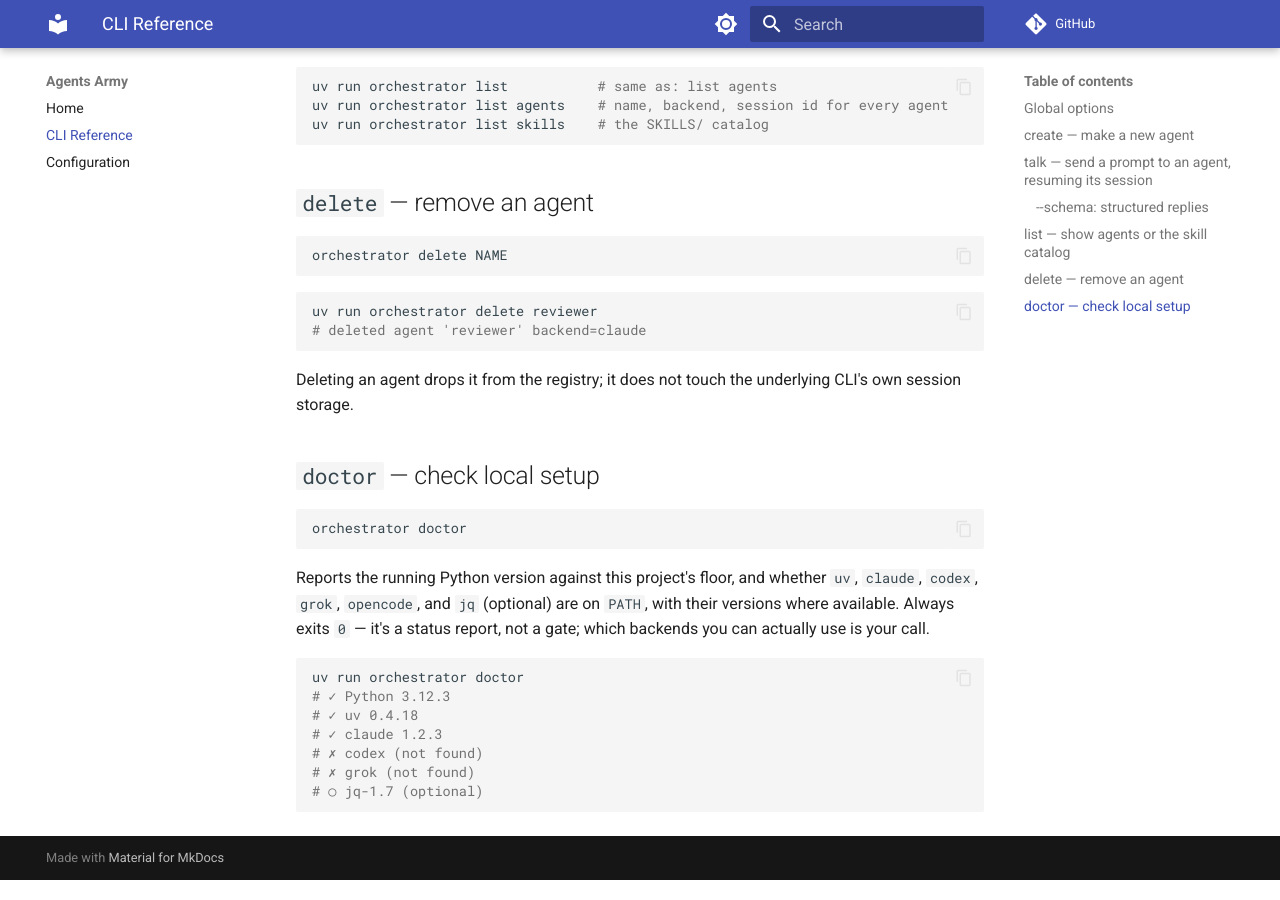
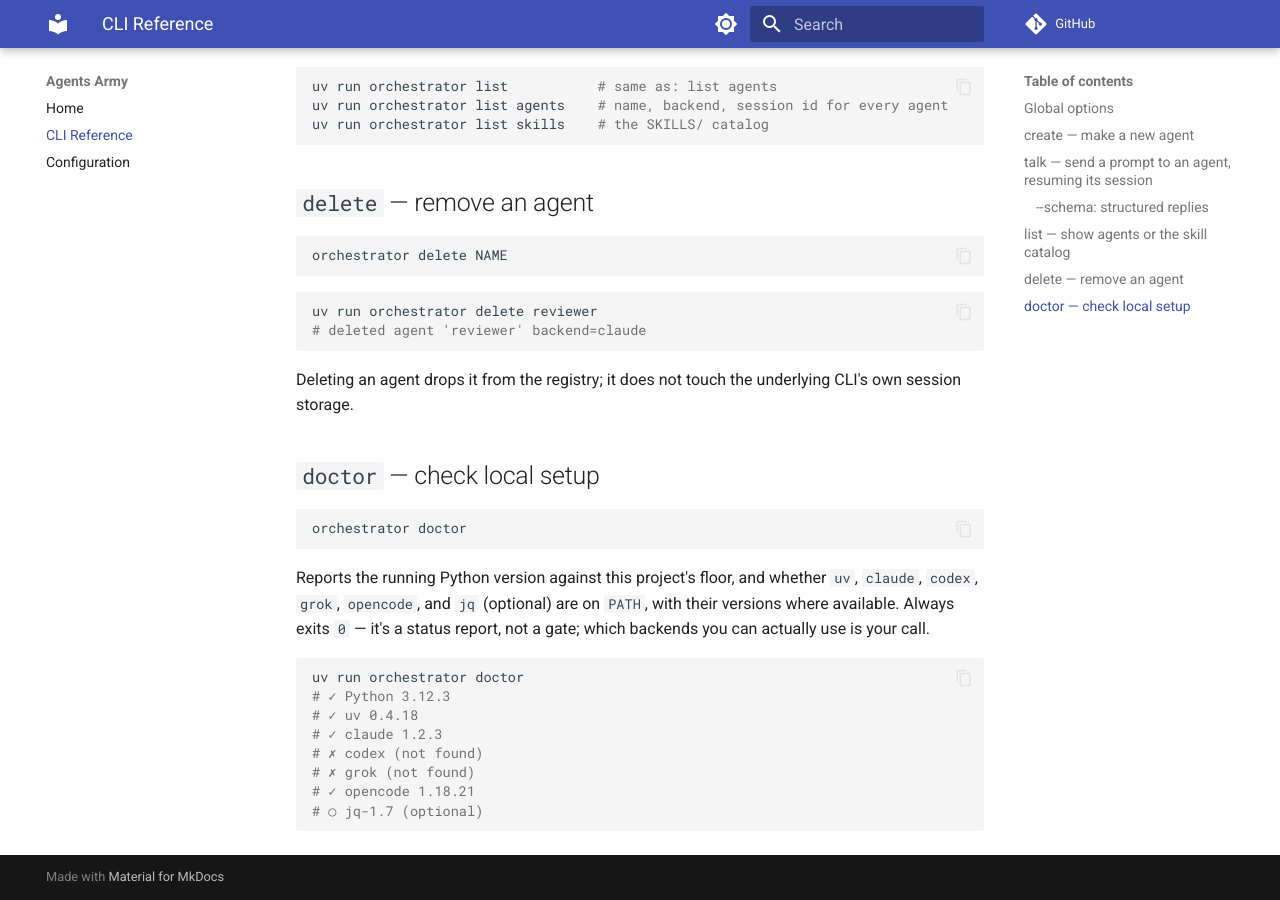
Before and after one commit to gabepsilva/agents-army-2, an MkDocs documentation site: the page built from docs/cli-reference.md, in a window 1280 px wide and 900 px high, scrolled down 3465 px. Built offline with MkDocs 1.6.1 and Material for MkDocs 9.7.7, drawn with Linux system fonts in a browser that asks for light colours; comment, search, counter and statistics services are not loaded.

Commit message:
Add opencode to the doctor example output
`doctor` reports the tool since it joined DEPENDENCY_TOOLS, but the sample
output in the CLI reference still showed the old three-backend run, so the
page documented a report the command no longer prints.

Co-Authored-By: Claude Opus 5 <noreply@anthropic.com>
Claude-Session: https://claude.ai/code/session_01XQzHWWCWMBoAmGBP65BWEN

````diff
--- a/docs/cli-reference.md
+++ b/docs/cli-reference.md
@@ -175,5 +175,6 @@ uv run orchestrator doctor
 # ✓ claude 1.2.3
 # ✗ codex (not found)
 # ✗ grok (not found)
+# ✓ opencode 1.18.21
 # ○ jq-1.7 (optional)
 ```
````
